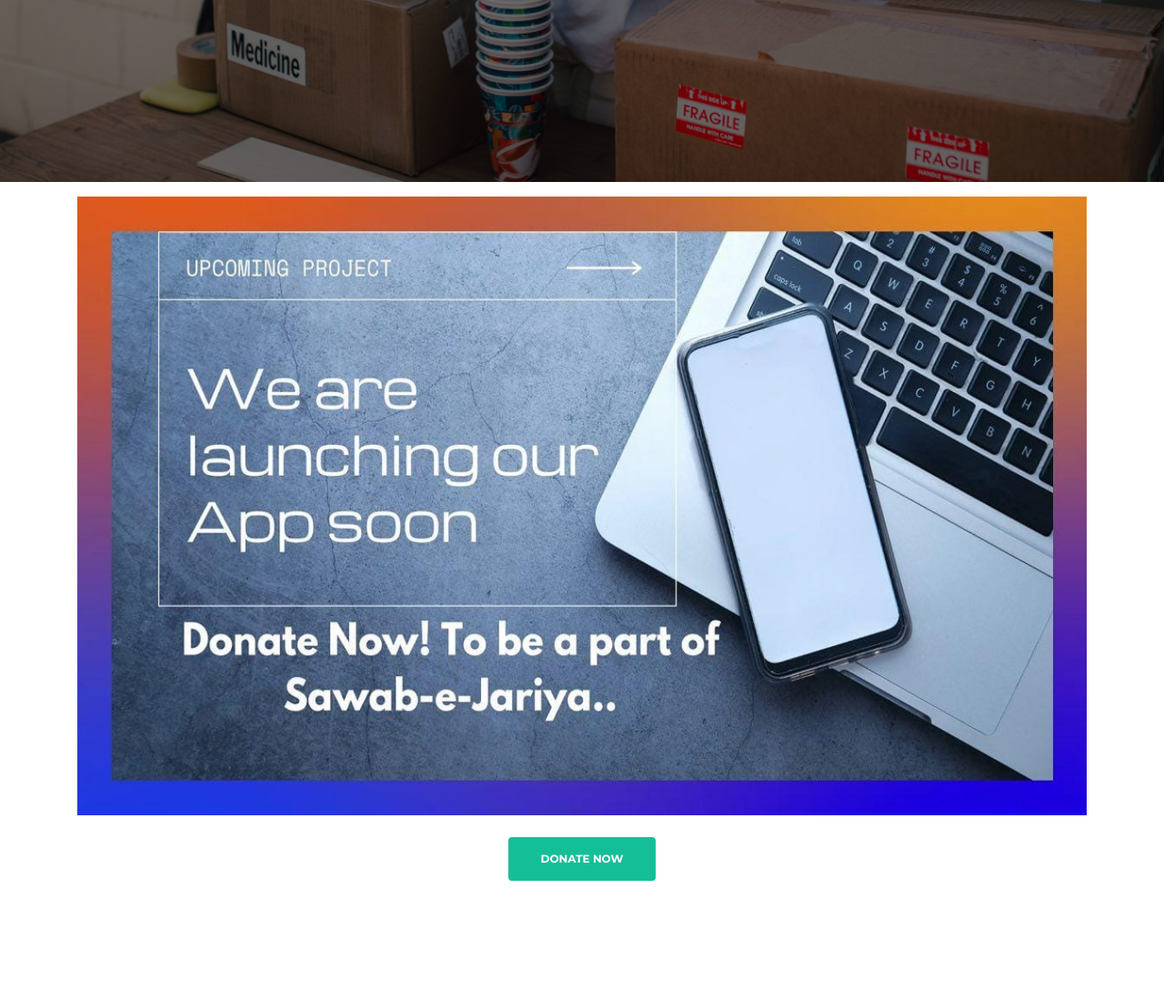
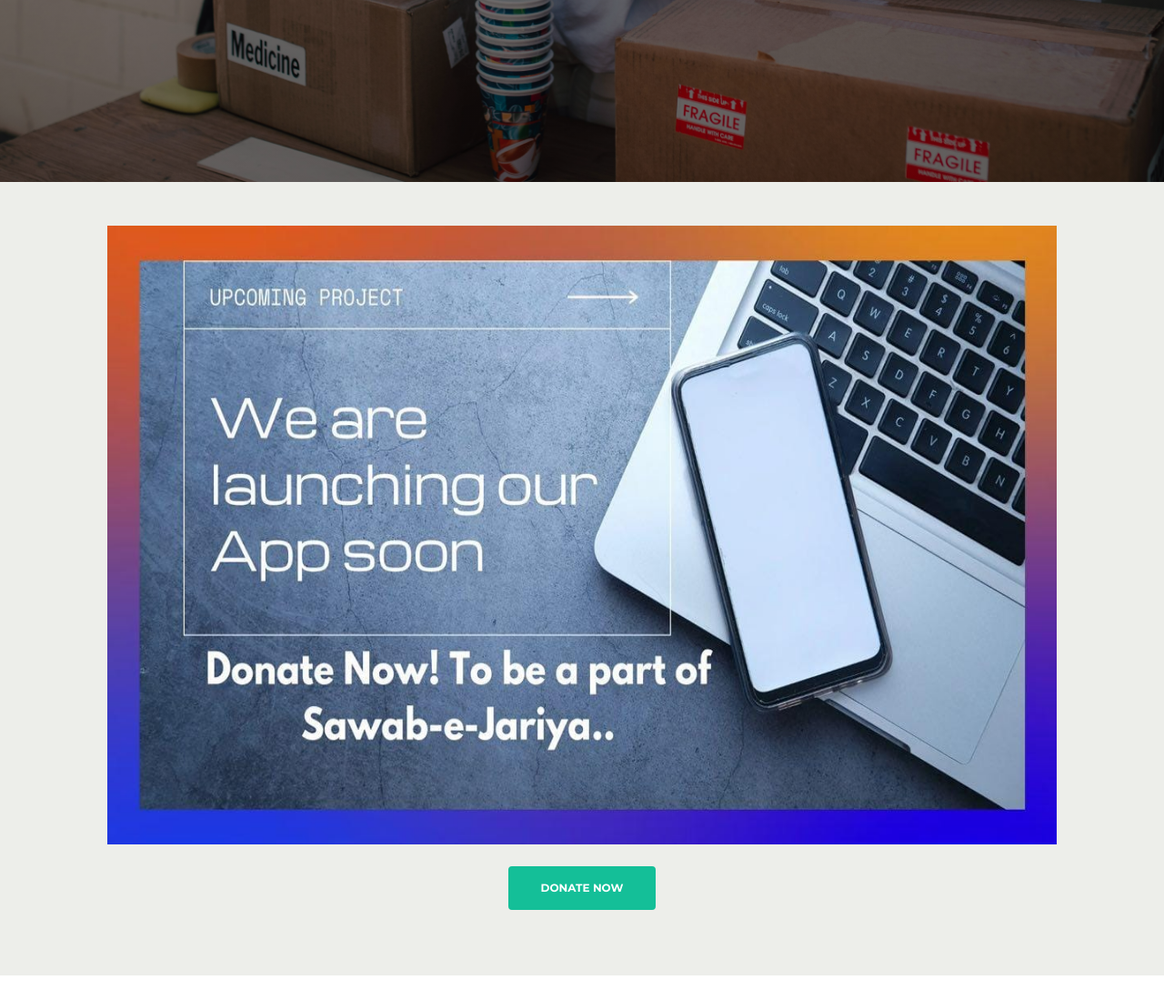
Before and after one commit to Microintelligence11/eisaal_foundation, a Django app: page / in a window 1280 px wide. Shown: the part 808-1907 px from the top of the page at 91% size. Run offline with Django 5.2, Linux system fonts and the light colour scheme; some libraries are stand-ins or nearby versions.

Commit message:
update home page

```diff
--- a/static/css/styles.css
+++ b/static/css/styles.css
@@ -781,6 +781,11 @@ input[type='checkbox'] {
 	background-size: cover;
 }
 
+
+.home-donation-banner{
+	background-color: #edeeea;
+}
+
 /*********************/
 /*    Header for upcominng projects     */
 /*********************/
--- a/templates/index.html
+++ b/templates/index.html
@@ -1,18 +1,19 @@
 {% extends "base.html" %} {% load static %} {% block title %} Eisaal Foundation
 {% endblock %} {% block content %}
 
-<div class="container my-3">
+<div class="home-donation-banner">
+  <div class="container p-5">
     <img
       src="../static/img/appDonationBg.jpeg"
       class="img-fluid"
       style="width: 300vw; height: 85vh"
     />
-
     <div>
       <div class="my-4 container text-center">
         <a class="btn-solid-lg page-scroll" href="https://rzp.io/rzp/OFz5TDJz"
           >DONATE NOW</a
         >
+      </div>
     </div>
   </div>
 </div>
```
Lines whose indentation alone changed are shown as unchanged.
